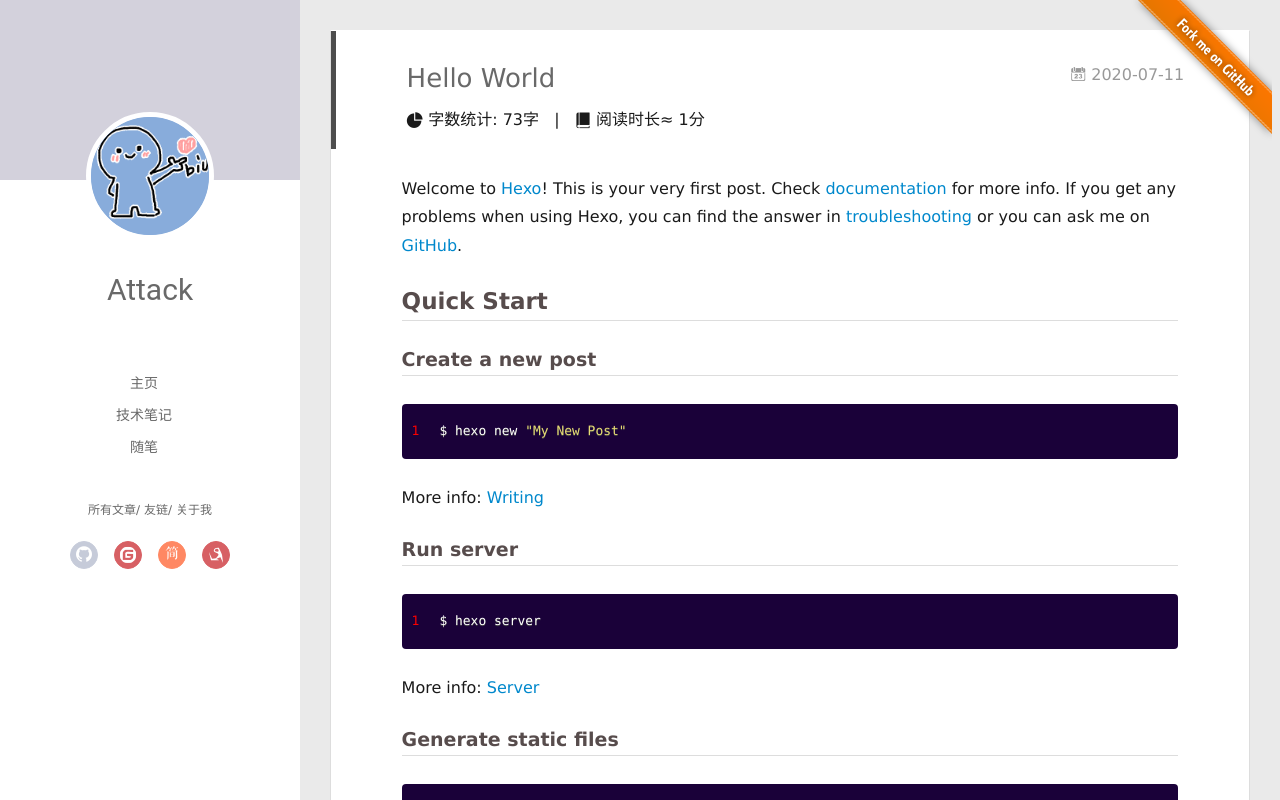
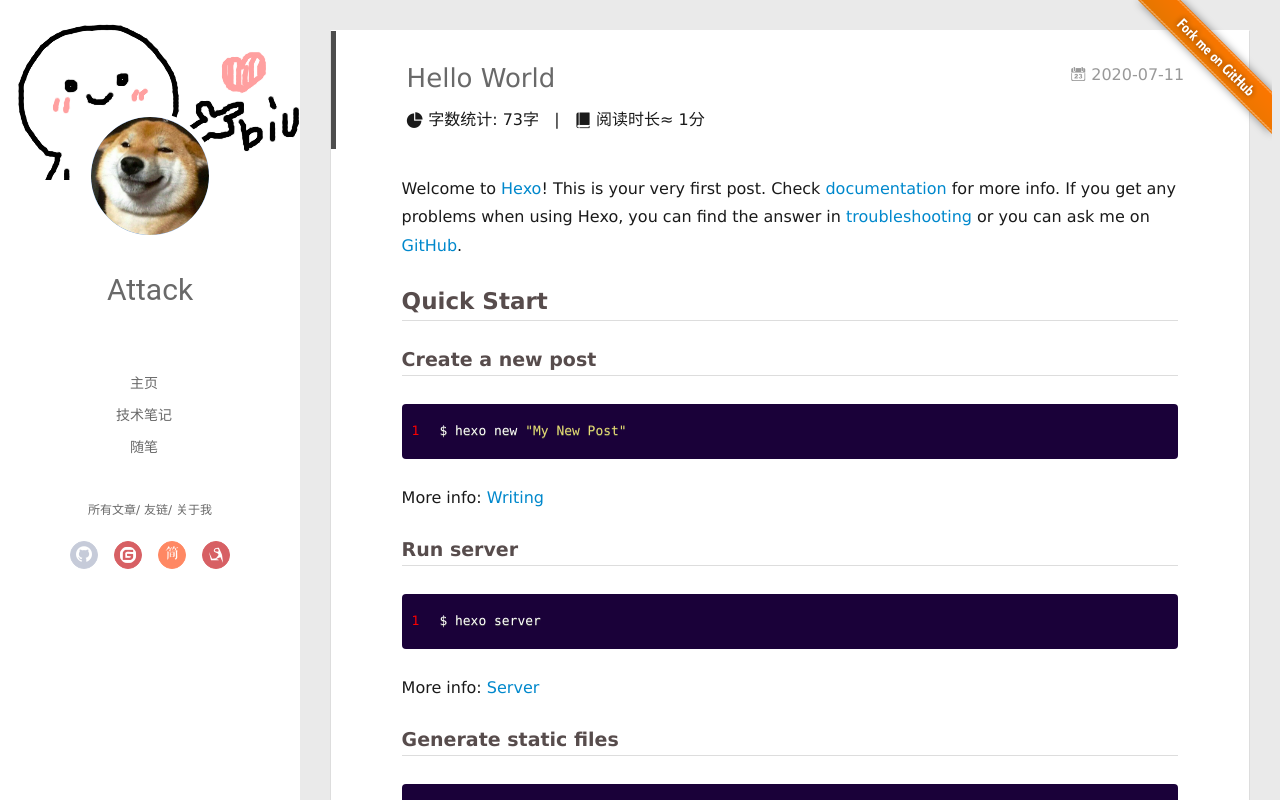
Before and after one commit to GongAttack/GongAttack.github.io, a plain HTML site: page 2020/07/11/hello-world/index.html in a window 1280 px wide. Drawn offline with Linux system fonts and the light colour scheme; some packages are replaced by stand-ins of ours; no server answers; a script that the page names is missing.

Commit message:
Site updated: 2020-07-23 10:34:48

```diff
--- a/2020/07/11/hello-world/index.html
+++ b/2020/07/11/hello-world/index.html
@@ -59,11 +59,11 @@
 
 
 
-<div class="overlay" style="background: #D3D1DC;"></div>
+<div class="overlay" style="background: #D3D1DC;background: url('/img/biubiubiu.gif') no-repeat ;"></div>
 <div class="intrude-less">
 	<header id="header" class="inner">
 		<a href="/" class="profilepic">
-			<img src="/img/biubiubiu.gif" class="js-avatar">
+			<img src="/img/head.jpg" class="js-avatar">
 		</a>
 		<hgroup>
 			<h1 class="header-author"><a href="/">Attack</a></h1>
@@ -132,7 +132,7 @@
 		<header id="header" class="inner">
 			<div class="profilepic">
 				<a href="/">
-					<img src="/img/biubiubiu.gif" class="js-avatar">
+					<img src="/img/head.jpg" class="js-avatar">
 				</a>
 			</div>
 			<hgroup>
```
Also changed, not shown: 2020/07/23/day6/index.html (+3 -3 lines), archives/2020/07/index.html (+3 -3 lines), archives/2020/index.html (+3 -3 lines), archives/index.html (+3 -3 lines), index.html (+3 -3 lines), img/head.jpg (added).
